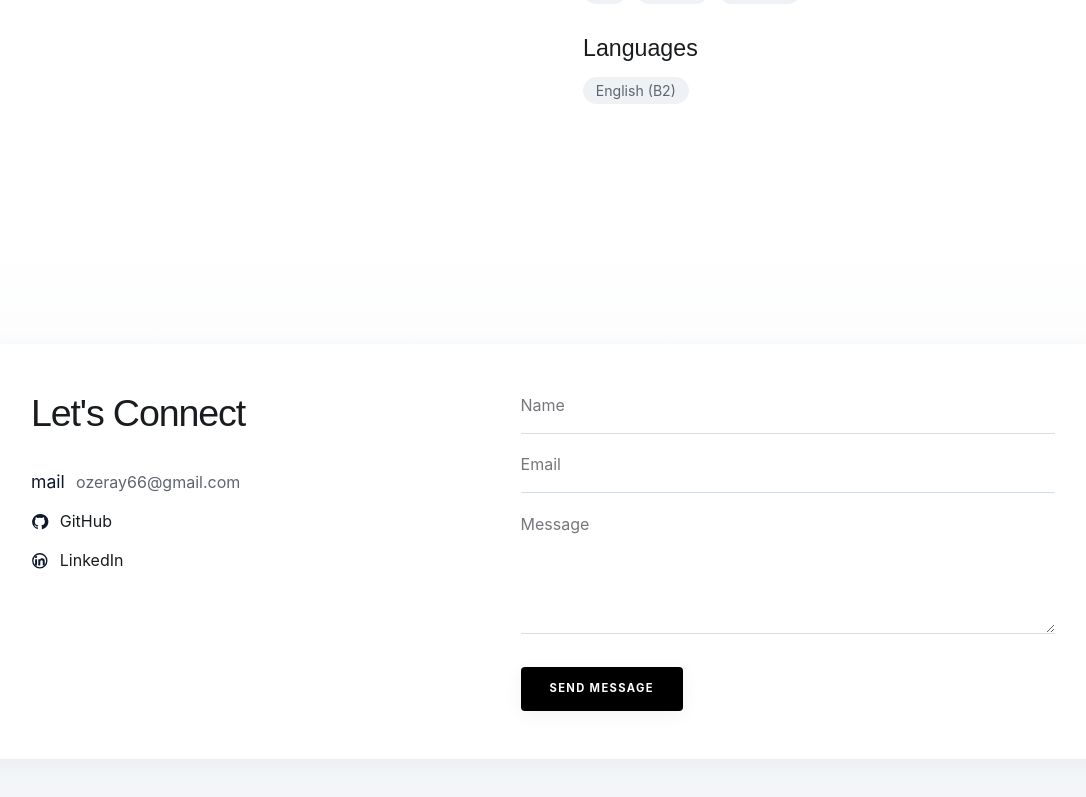
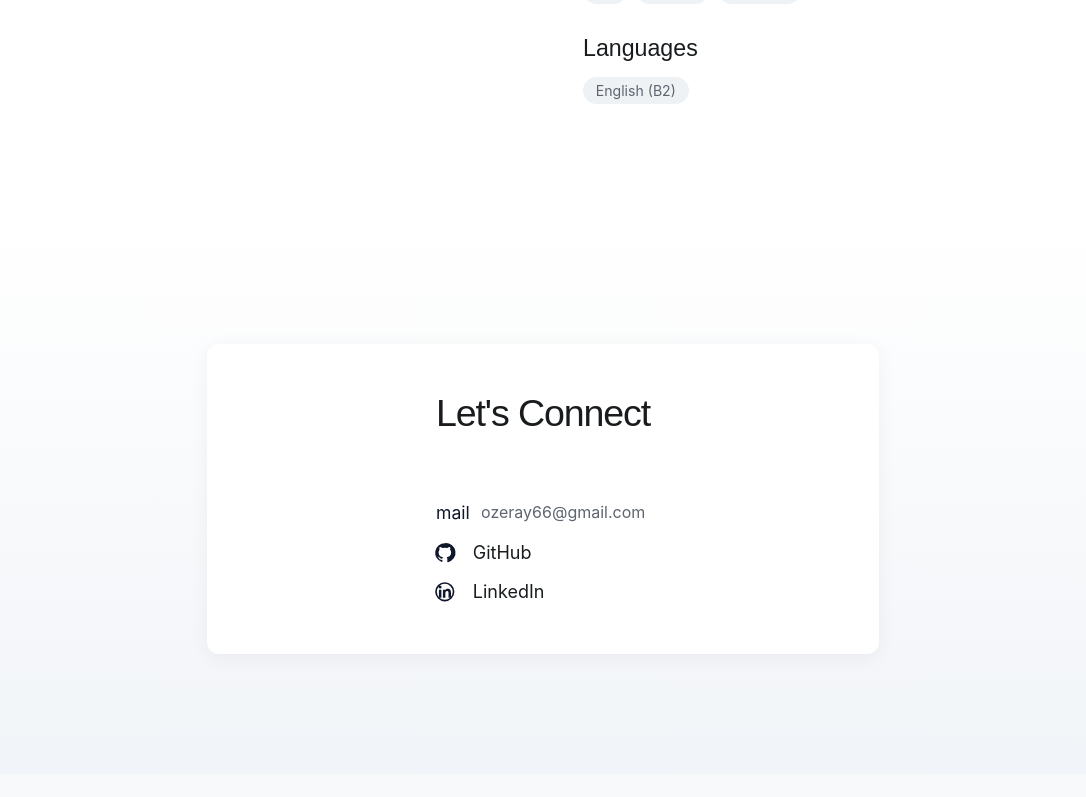
Before and after one commit to Eray-OZ/Portfolio, a React (Vite) app: page / in a window 1280 px wide. Shown: the part 2553-3350 px from the top of the page, without its empty margins (97-1183 px from the left). After the commit the page ends 3327 px from the top, so only its background shows below. Built offline with nearby package versions, Linux system fonts and the light colour scheme.

Commit message:
refactor: remove email form and update contact section styling to a static list layout

```diff
--- a/src/components/Contact.jsx
+++ b/src/components/Contact.jsx
@@ -1,6 +1,3 @@
-import { useState } from 'react'
-import emailjs from '@emailjs/browser'
-
 function GithubIcon() {
   return (
     <svg aria-hidden="true" viewBox="0 0 24 24">
@@ -28,55 +25,29 @@ function LinkedinIcon() {
 }
 
 function Contact() {
-  const [isSubmitting, setIsSubmitting] = useState(false)
-  const [submitStatus, setSubmitStatus] = useState(null)
-
-  const handleSubmit = async (event) => {
-    event.preventDefault()
-    setIsSubmitting(true)
-    setSubmitStatus(null)
-
-    try {
-      await emailjs.sendForm(
-        import.meta.env.VITE_EMAILJS_SERVICE_ID,
-        import.meta.env.VITE_EMAILJS_TEMPLATE_ID,
-        event.target,
-        import.meta.env.VITE_EMAILJS_PUBLIC_KEY
-      )
-      setSubmitStatus('success')
-      event.target.reset()
-    } catch {
-      setSubmitStatus('error')
-    } finally {
-      setIsSubmitting(false)
-    }
-  }
-
   return (
     <section className="section section--muted" id="contact">
-      <div className="shell">
-        <div className="contact-card">
-          <div className="contact-card__intro">
-            <h2 className="section-title section-title--tight">Let&apos;s Connect</h2>
+      <div className="shell max-w-2xl mx-auto">
+        <div className="contact-card flex flex-col items-center text-center p-12" style={{ display: 'flex' }}>
+          <div className="contact-card__intro flex flex-col items-center">
+            <h2 className="section-title section-title--tight mb-8">Let&apos;s Connect</h2>
 
-
-            <div className="contact-list">
-              <div className="contact-list__item">
+            <div className="contact-list flex flex-col items-center gap-6 w-full">
+              <a href="mailto:ozeray66@gmail.com" className="contact-list__item group hover:text-primary transition-colors cursor-pointer text-lg">
                 <span className="material-symbols-outlined" aria-hidden="true">
                   mail
                 </span>
                 <span>ozeray66@gmail.com</span>
-              </div>
-
+              </a>
 
               <div className="contact-list__item">
                 <a
-                  className="contact-social"
+                  className="contact-social text-lg"
                   href="https://github.com/Eray-OZ"
                   rel="noreferrer"
                   target="_blank"
                 >
-                  <span className="contact-social__icon">
+                  <span className="contact-social__icon scale-125 mr-2">
                     <GithubIcon />
                   </span>
                   <span>GitHub</span>
@@ -85,12 +56,12 @@ function Contact() {
 
               <div className="contact-list__item">
                 <a
-                  className="contact-social"
+                  className="contact-social text-lg"
                   href="https://www.linkedin.com/in/eray-öz-5b7437207/"
                   rel="noreferrer"
                   target="_blank"
                 >
-                  <span className="contact-social__icon">
+                  <span className="contact-social__icon scale-125 mr-2">
                     <LinkedinIcon />
                   </span>
                   <span>LinkedIn</span>
@@ -98,34 +69,6 @@ function Contact() {
               </div>
             </div>
           </div>
-
-          <form className="contact-form" onSubmit={handleSubmit}>
-            <label className="contact-form__field">
-              <span className="sr-only">Name</span>
-              <input name="from_name" type="text" placeholder="Name" required />
-            </label>
-            <label className="contact-form__field">
-              <span className="sr-only">Email</span>
-              <input name="from_email" type="email" placeholder="Email" required />
-            </label>
-            <label className="contact-form__field">
-              <span className="sr-only">Message</span>
-              <textarea name="message" rows="4" placeholder="Message" required />
-            </label>
-            {submitStatus === 'success' && (
-              <p style={{ color: 'green', marginBottom: '1rem' }}>Message sent successfully!</p>
-            )}
-            {submitStatus === 'error' && (
-              <p style={{ color: 'red', marginBottom: '1rem' }}>Failed to send message. Please try again.</p>
-            )}
-            <button
-              className="button button--primary button--submit"
-              disabled={isSubmitting}
-              type="submit"
-            >
-              {isSubmitting ? 'Sending...' : 'Send Message'}
-            </button>
-          </form>
         </div>
       </div>
     </section>
```
